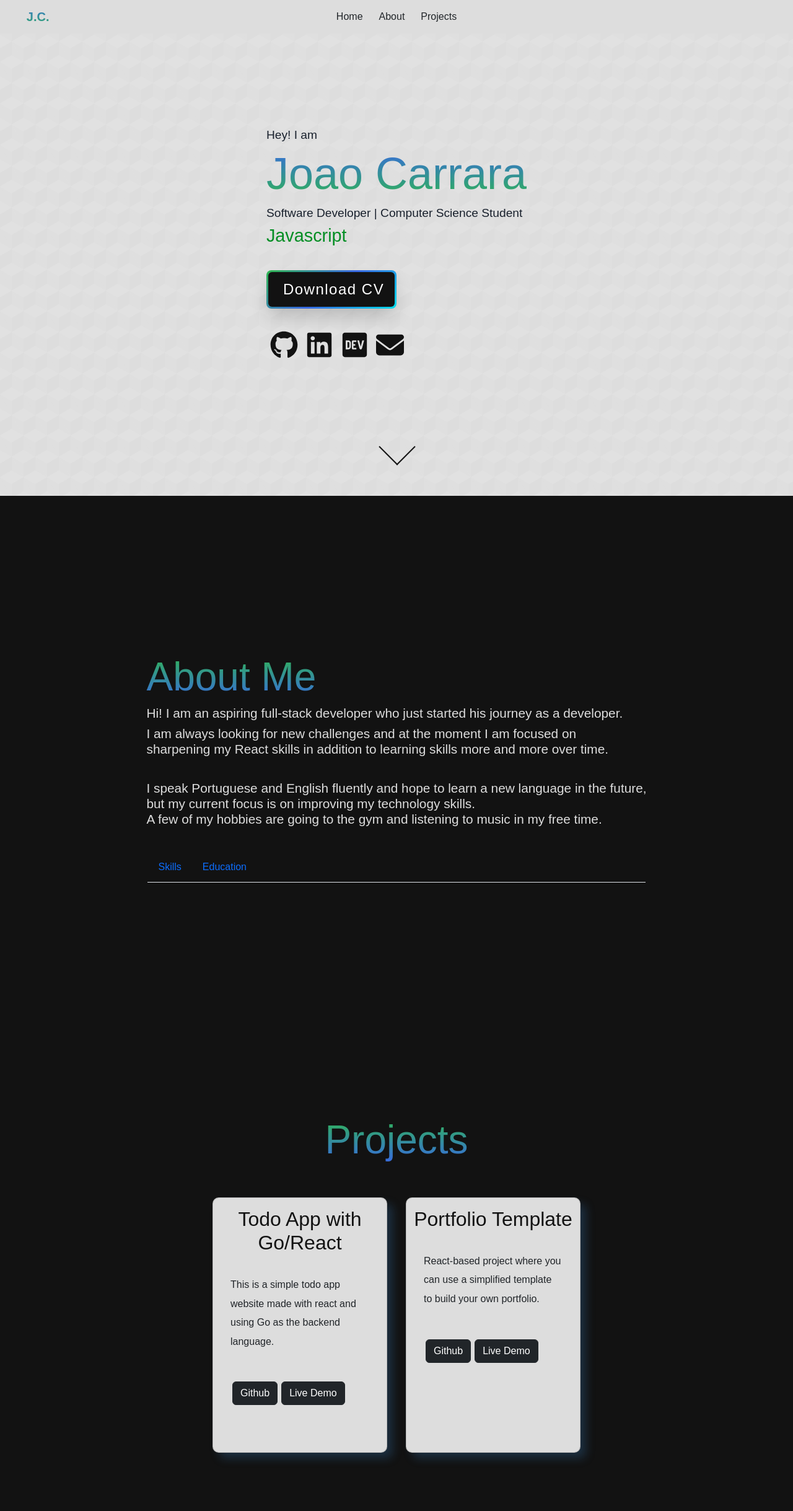
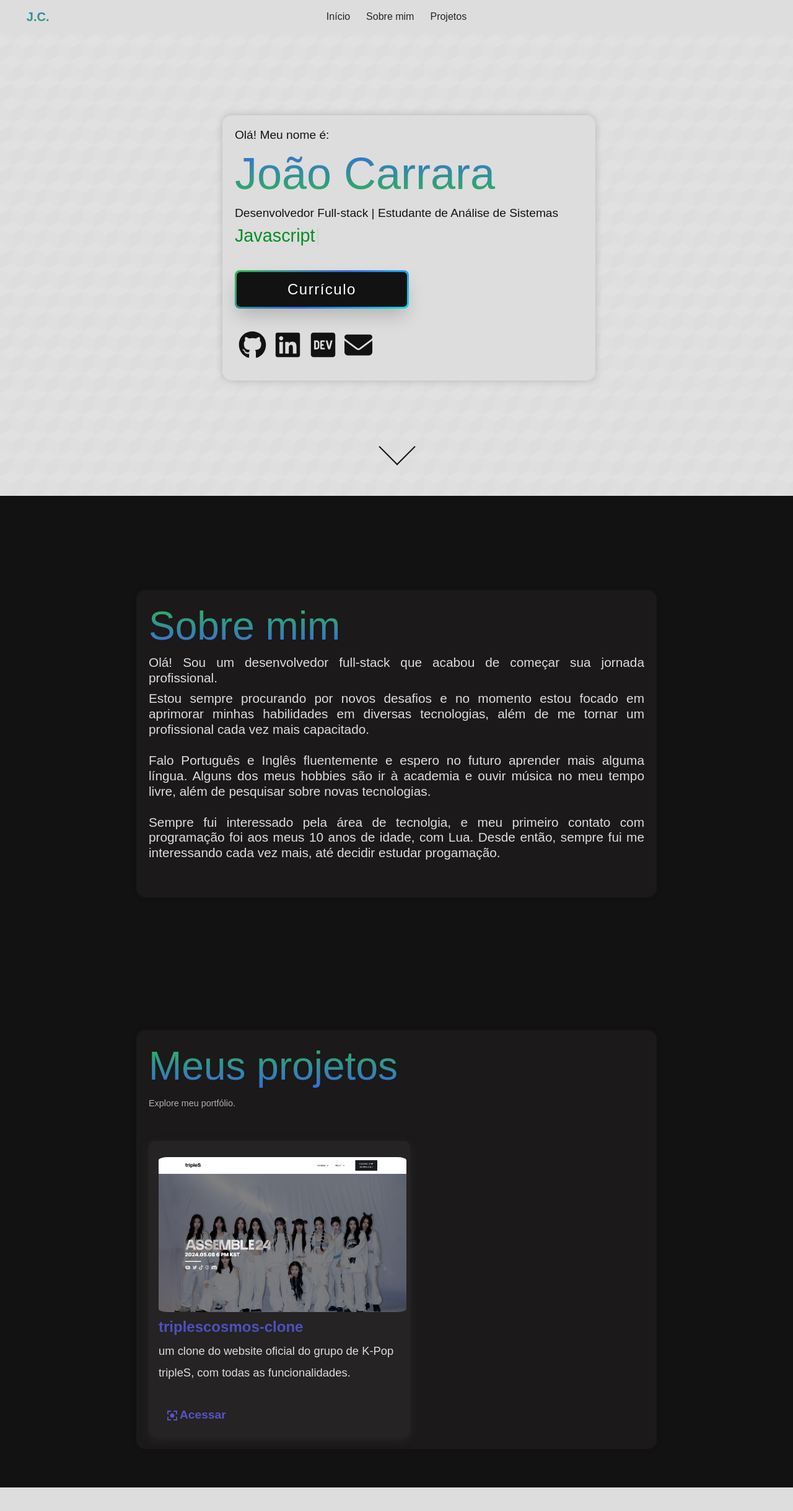
Before and after one commit to Carrara1/Portfolio, a React (Vite) app: page / in a window 1280 px wide. Shown: the top 2438 px of the page at 62% size. After the commit the page ends 2400 px from the top, so only its background shows below. Built offline with nearby package versions, Linux system fonts and the light colour scheme.

Commit message:
Changed a lot.

```diff
--- a/src/components/HomeNavbar.jsx
+++ b/src/components/HomeNavbar.jsx
@@ -21,21 +21,21 @@ function HomeNavbar() {
 					className="nav-buttons"
 					variant=""
 				>
-					Home
+					Início
 				</Button>
 				<Button
 					onClick={() => window.location.replace("#about")}
 					className="nav-buttons"
 					variant=""
 				>
-					About
+					Sobre mim
 				</Button>
 				<Button
 					onClick={() => window.location.replace("#projects")}
 					className="nav-buttons"
 					variant=""
 				>
-					Projects
+					Projetos
 				</Button>
 			</Navbar>
 		</>
--- /dev/null
+++ b/src/components/ProjectContainer.jsx
@@ -0,0 +1,38 @@
+function ProjectContainer() {
+	return (
+		<div className="project-container">
+			<img
+				src="src/assets/triplesclone.png"
+				alt="Imagem 1"
+				className="project-image"
+			/>
+			<h2 className="project-title">triplescosmos-clone</h2>
+			<p className="project-text">
+				um clone do website oficial do grupo de K-Pop tripleS, com todas as
+				funcionalidades.
+			</p>
+
+			<button className="project-btn">
+				<svg
+					width="24"
+					height="24"
+					viewBox="0 0 24 24"
+					fill="none"
+					xmlns="http://www.w3.org/2000/svg"
+				>
+					<path d="M6 6H10V4H4V10H6V6Z" fill="currentColor" />
+					<path d="M10 18H6V14H4V20H10V18Z" fill="currentColor" />
+					<path d="M14 6H18V10H20V4H14V6Z" fill="currentColor" />
+					<path d="M14 18H18V14H20V20H14V18Z" fill="currentColor" />
+					<path
+						d="M12 8.5C10.067 8.5 8.5 10.067 8.5 12C8.5 13.933 10.067 15.5 12 15.5C13.933 15.5 15.5 13.933 15.5 12C15.5 10.067 13.933 8.5 12 8.5Z"
+						fill="currentColor"
+					/>
+				</svg>
+				Acessar
+			</button>
+		</div>
+	);
+}
+
+export default ProjectContainer;
--- a/src/components/ProjectsCard.jsx
+++ /dev/null
@@ -1,37 +0,0 @@
-import { Card, Button } from "react-bootstrap";
-
-function ProjectsCard({
-	imgSrc,
-	title,
-	description,
-	githubLink,
-	liveDemoLink,
-}) {
-	return (
-		<Card className="projects-card">
-			<Card.Title>
-				<h2 className="h2-projects">{title}</h2>
-			</Card.Title>
-			<Card.Body>
-				<Card.Text>{description}</Card.Text>
-				<br />
-				<Button
-					className="projects-button"
-					variant="dark"
-					onClick={() => (window.location.href = githubLink)}
-				>
-					Github
-				</Button>
-				<Button
-					className="projects-button"
-					variant="dark"
-					onClick={() => (window.location.href = liveDemoLink)}
-				>
-					Live Demo
-				</Button>
-			</Card.Body>
-		</Card>
-	);
-}
-
-export default ProjectsCard;
--- a/src/index.css
+++ b/src/index.css
@@ -88,7 +88,17 @@ body {
   background-position: 0 0, 0 0, 19px 33px, 19px 33px, 0 0, 19px 33px;
 }
 
+.container-home {
+  background-color:#DDDDDD;
+  color: #121212;
+  border-radius: 15px;
+  padding: 20px;
+  margin: 20px auto;
+  max-width: 800px;
+  width: 100%;
+  box-shadow: 0 0 12px rgba(0, 0, 0, 0.185);
 
+}
 .centered-button {
   margin: 0 10px;
   display: flex;
@@ -127,36 +137,52 @@ body {
 
 
 /* /////  ABOUT PAGE  /////  */
-
 .about-page {
   display: flex;
   justify-content: center;
   align-items: center;
-  background-color: #121212;
+  height: 100vh; /* Ajustado para se adaptar ao conteúdo */
   color: #ddd;
-  height: 110vh;
-  /* Adjust as needed */
+  background-color: #121212;;
+}
+
+.container-about {
+  background-color: #1b1919;
+  border-radius: 15px;
+  padding: 20px;
+  margin: 20px auto;
+  max-width: 800px;
+  width: 100%;
+  box-shadow: 0 0 10px rgba(0, 0, 0, 0.1);
 }
 
 .h1-about {
   font-size: 4rem;
-  background: -webkit-linear-gradient(#2fb74f, #3868e3);
+  background: -webkit-gradient(linear, left top, left bottom, from(#2fb74f), to(#3868e3));
   -webkit-background-clip: text;
   -webkit-text-fill-color: transparent;
+  text-align: center;
+  margin-bottom: 1rem;
+}
+
+.centered-text {
+  text-align: justify;
 }
 
 .h1-about-2 {
-  font-size: 1.9rem;
+  font-size: 2.5rem;
+  background: -webkit-gradient(linear, left top, left bottom, from(#d43007), to(#861169));
+  -webkit-background-clip: text;
+  -webkit-text-fill-color: transparent;
+  text-align: left;
+  margin-top: 1rem;
 }
 
 .h2-about {
   font-size: 1.3rem;
-
+  margin-top: 0.5rem;
 }
 
-.h3-about {
-  font-size: 1rem;
-}
 
 /* /////  PROJECTS PAGE  /////  */
 .projects-page {
@@ -173,25 +199,24 @@ body {
 
   font-size: 4rem;
   background: -webkit-linear-gradient(#2fb74f, #3868e3);
-  text-align: center;
+  text-align: left;
   -webkit-background-clip: text;
   -webkit-text-fill-color: transparent;
 }
 
-.projects-card {
-  padding-top: 10px;
-  height: 25rem;
-  width: 16rem;
-  margin: 15px;
-  display: inline-block;
-  border-radius: 10px;
-  background-color: #ddd;
-  -webkit-box-shadow: 10px 10px 15px -1px rgba(54, 125, 189, 0.27);
-  -moz-box-shadow: 10px 10px 15px -1px rgba(54, 125, 189, 0.27);
-  box-shadow: 10px 10px 15px -1px rgba(54, 125, 189, 0.27);
-  align-items: center;
+.h1-projetos{
+  background: -webkit-gradient(linear, left top, left bottom, from(#2fb74f), to(#3868e3));
+  -webkit-background-clip: text;
+  -webkit-text-fill-color: transparent;
+  font-size: 4rem;
+  color: #ddd;
+  text-align: left;
 }
 
+.p-projects{
+  font-size: 0.9rem;
+  color: #b3afaf;
+}
 
 .h2-projects {
   padding-top: 5px;
@@ -214,9 +239,59 @@ body {
 
 
 
+.project-container {
+  padding-left: 1rem;
+  padding-right: 1rem;
+  padding: 1rem;
+  width: 390px;
+  height: auto; /* Adjust height to fit content */
+  border-radius: 10px;
+  display: flex;
+  flex-direction: column; /* Stack elements vertically */
+  align-items: flex-start; /* Align items to the start (left) */
+  overflow: hidden;
+  background-color: #252323;
+  box-shadow: 0px 5px 15px rgba(83, 79, 79, 0.25);
+}
 
+.project-title {
+  font-size: 1.5rem;
+  font-weight: bold;
+  margin-bottom: 0.5rem; /* Space between title and text */
+  background: -webkit-gradient(linear, left top, left bottom, from(#5a52c5), to(#434fb9));
+  -webkit-background-clip: text;
+  -webkit-text-fill-color: transparent;
 
+}
 
+.project-text {
+  font-size: 1.15rem;
+
+}
+
+.project-btn {
+  margin-top: 1rem; /* Space between text and button */
+  color: #5a52c5;
+  justify-content: center;
+  display: inline-block;
+  border-radius: 5px;
+  background: none;
+  padding-left: 10px;
+  padding-right: 5px;
+
+  font-size: 1.2rem;
+  font-weight: 700  ;
+}
+
+.project-image{
+  border-radius: 15px;
+  width: 400px;
+  height: 250px;
+  object-fit: cover;
+  padding-bottom: 10px;
+  padding-top: 10px
+
+}
 
 
 /* Curriculum */
@@ -384,6 +459,4 @@ body {
 
 
 
-
-
 }
--- a/src/pages/AboutPage.jsx
+++ b/src/pages/AboutPage.jsx
@@ -1,76 +1,31 @@
-import Tab from "react-bootstrap/Tab";
-import Tabs from "react-bootstrap/Tabs";
-
 function AboutPage() {
 	return (
 		<section className="about-page" id="about">
-			<div className="bio">
-				<div>
-					<h1 className="h1-about">About Me</h1>
+			<div className="container-about">
+				<div className="centered-text">
+					<h1 className="h1-projects">Sobre mim</h1>
 					<h2 className="h2-about">
-						Hi! I am an aspiring full-stack developer who just started his
-						journey as a developer.
+						Olá! Sou um desenvolvedor full-stack que acabou de começar sua
+						jornada profissional.
 					</h2>
 					<h2 className="h2-about">
-						I am always looking for new challenges and at the moment I am
-						focused on <br />
-						sharpening my React skills in addition to learning skills more and
-						more over time.
+						Estou sempre procurando por novos desafios e no momento estou focado
+						em aprimorar minhas habilidades em diversas tecnologias, além de me
+						tornar um profissional cada vez mais capacitado.
+						<br />
+						<br />
+						Falo Português e Inglês fluentemente e espero no futuro aprender
+						mais alguma língua. Alguns dos meus hobbies são ir à academia e
+						ouvir música no meu tempo livre, além de pesquisar sobre novas
+						tecnologias.
+						<br />
+						<br />
+						Sempre fui interessado pela área de tecnolgia, e meu primeiro
+						contato com programação foi aos meus 10 anos de idade, com Lua.
+						Desde então, sempre fui me interessando cada vez mais, até decidir
+						estudar progamação.
 					</h2>
 					<br />
-					<h2 className="h2-about">
-						I speak Portuguese and English fluently and hope to learn a new
-						language in the future,
-						<br />
-						but my current focus is on improving my technology skills.
-						<br />A few of my hobbies are going to the gym and listening to
-						music in my free time.
-					</h2>
-					<br />
-					<Tabs defaultActiveKey="skils" className="about-tabs">
-						<Tab eventKey="Skills" title="Skills" className="about-tabs-names">
-							<Tab.Content className="skills">
-								<div className="tab-content-skills">React</div>
-								<div className="tab-content-skills">Javascript</div>
-								<div className="tab-content-skills">Python</div>
-								<div className="tab-content-skills">NodeJS</div>
-								<div className="tab-content-skills">HTML / CSS</div>
-								<div className="tab-content-skills">Git</div>
-								<div className="tab-content-skills">GitHub</div>
-							</Tab.Content>
-						</Tab>
-						<Tab
-							eventKey="Education"
-							title="Education"
-							className="about-tabs-names"
-						>
-							<Tab.Content>
-								<div className="education-content">
-									<h1 className="h1-about-2">Academic Formation</h1>
-									<hr />
-									<h2 className="h2-about">Faculdade das Américas</h2>
-									<h3 className="h3-about">
-										Análise e Desenvolvimento de Sistemas / Systems Analysis and
-										Development
-									</h3>
-									<p>2022-2024</p>
-								</div>
-								<br />
-								<div className="education-content">
-									<h1 className="h1-about-2">Complementary Courses</h1>
-									<hr />
-									<h2 className="h2-about">Udemy</h2>
-									<h3 className="h3-about">
-										The Complete 2023 Web Development Bootcamp <br />
-										The Complete JavaScript Course 2023: From Zero to Expert
-										<br /> One Week Python <br />
-										Information Technology Essentials <br />
-										The Git & Github Bootcamp
-									</h3>
-								</div>
-							</Tab.Content>
-						</Tab>
-					</Tabs>
 				</div>
 			</div>
 		</section>
--- a/src/pages/HomePage.jsx
+++ b/src/pages/HomePage.jsx
@@ -8,15 +8,23 @@ const HomePage = () => {
 			<div className="home-background">
 				<div className="home-page">
 					<div className="bio">
-						<h1 className="h1-home">Hey! I am</h1>
-						<h2 className="h2-home">Joao Carrara</h2>
+						<div className="container-home">
+							<h1 className="h1-home">Olá! Meu nome é:</h1>
+							<h2 className="h2-home">João Carrara</h2>
 							<h1 className="h1-home">
-							Software Developer | Computer Science Student
+								Desenvolvedor Full-stack | Estudante de Análise de Sistemas
 							</h1>
 							<h3 className="h3-home">
 								<Typewriter
 									options={{
-									strings: ["React", "Javascript", "Python", "HTML", "CSS"],
+										strings: [
+											"React",
+											"Javascript",
+											"Python",
+											"HTML/CSS",
+											"NodeJS",
+											"SQL",
+										],
 										autoStart: true,
 										loop: true,
 									}}
@@ -25,14 +33,15 @@ const HomePage = () => {
 							<br />
 							<Button
 								className="curriculum-btn"
-							href="src/assets/CurriculumVitae.pdf"
+								href="https://drive.google.com/file/d/1yGRX37xOd76kc9cSOOkNcH1Dds1nb7TV/view?usp=sharing"
 								title="Curriculum Vitae"
-							download
+								target="_blank"
 							>
-							<span className="text">Download CV</span>
+								<span className="text">Currículo</span>
 							</Button>
 							<br />
 							<SocialButtons />
+						</div>{" "}
 					</div>
 				</div>
 				<a className="arrow" href="#about"></a>
--- a/src/pages/ProjectsPage.jsx
+++ b/src/pages/ProjectsPage.jsx
@@ -1,26 +1,15 @@
-import ProjectsCard from "../components/ProjectsCard";
-import { Row } from "react-bootstrap";
+import ProjectContainer from "../components/ProjectContainer";
 
 function ProjectsPage() {
 	return (
 		<div className="projects-page" id="projects">
-			<div className="text">
-				<h1 className="h1-projects">Projects</h1>
-				<br />
-				<Row>
-					<ProjectsCard
-						title="Todo App with Go/React"
-						description="This is a simple todo app website made with react and using Go as the backend language."
-						githubLink="https://github.com/Carrara1/go-react-todoapp"
-						liveDemoLink=""
-					/>
-					<ProjectsCard
-						title="Portfolio Template"
-						description="React-based project where you can use a simplified template to build your own portfolio."
-						githubLink="https://github.com/Carrara1/PortfolioTemplate/"
-						liveDemoLink=""
-					/>
-				</Row>
+			<div className="container-about">
+				<div className="text">
+					<h1 className="h1-projetos">Meus projetos</h1>
+					<p className="p-projects">Explore meu portfólio.</p>
+					<br />
+					<ProjectContainer />
+				</div>
 			</div>
 		</div>
 	);
```
Also changed, not shown: src/assets/triplesclone.png (added), 1 other file (tests, documents, lock files or other folders). Lines whose indentation alone changed are shown as unchanged.
